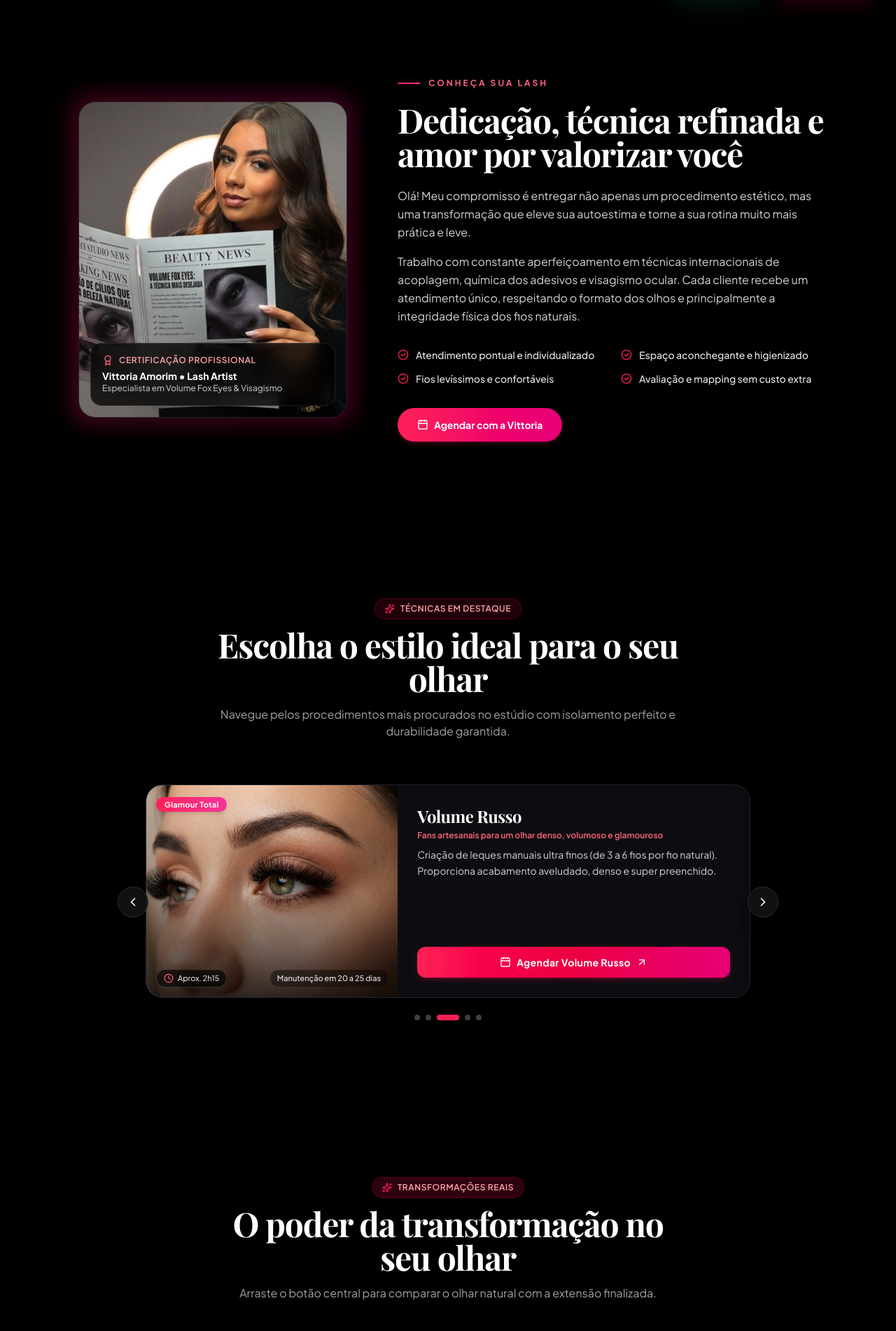
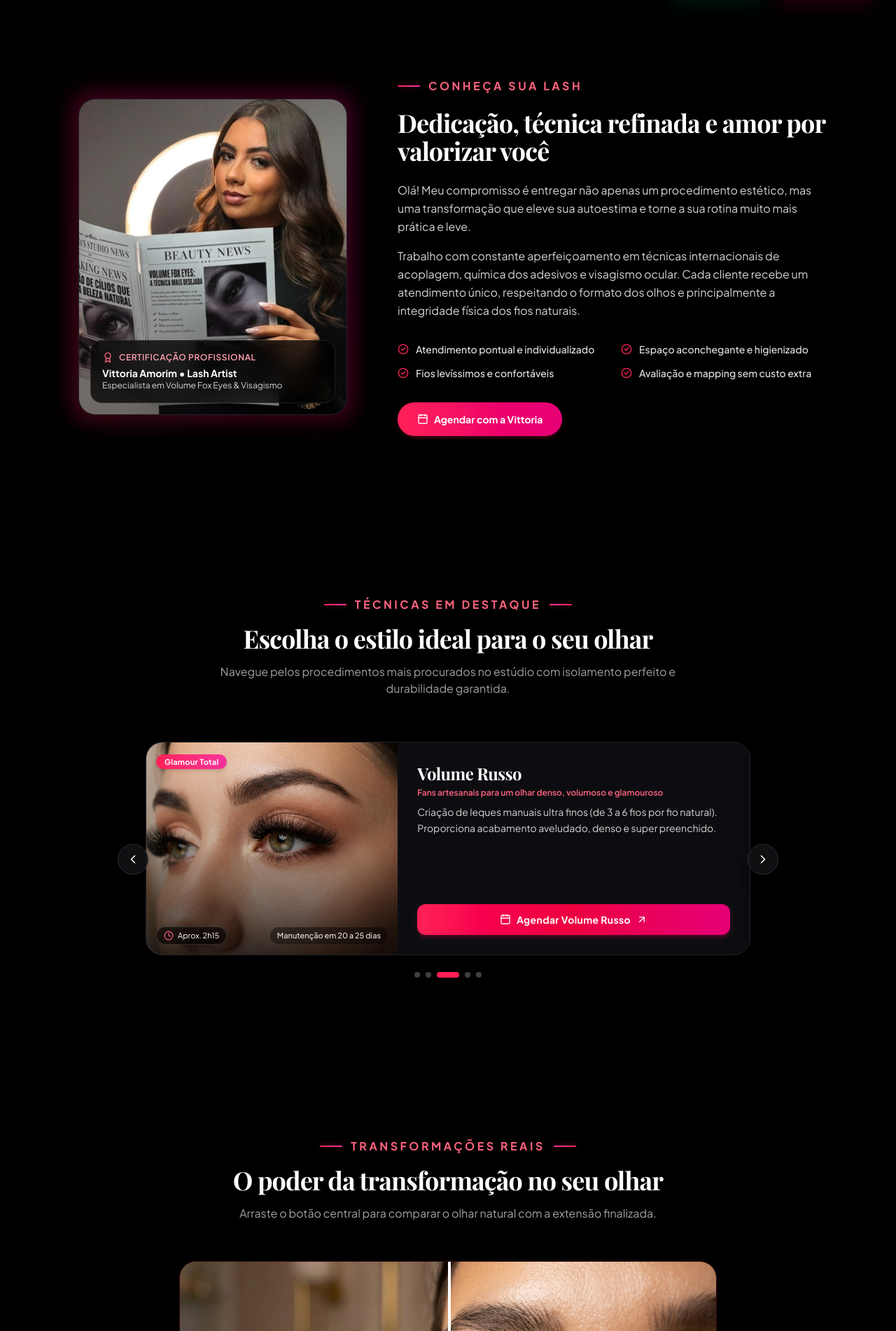
Before and after one commit to Luis9768/LashPage, a React (Vite) app: page / in a window 1280 px wide. Shown: the part 778-2680 px from the top of the page at 70% size. Built offline with nearby package versions, Linux system fonts and the light colour scheme; no server answers; a web font is replaced by a local one.

Commit message:
style: apply luxury editorial eyebrows, increase eyebrow font size and decrease headings across all sections

```diff
--- a/src/components/About.jsx
+++ b/src/components/About.jsx
@@ -47,15 +47,15 @@ export default function About() {
 
             {/* Editorial Luxury Eyebrow */}
             <div className="flex items-center gap-3 mb-5">
-              <span className="w-8 h-[2px] rounded-full bg-gradient-to-r from-rose-500 to-pink-500 shadow-[0_0_10px_rgba(244,63,94,0.4)]" />
-              <span className={`text-xs font-bold tracking-[0.25em] uppercase ${
+              <span className="w-8 h-[2px] rounded-full bg-gradient-to-r from-rose-500 to-pink-500 shadow-[0_0_10px_rgba(244,63,94,0.4)] flex-shrink-0" />
+              <span className={`text-sm sm:text-base font-bold tracking-[0.22em] uppercase ${
                 isDark ? 'text-rose-400' : 'text-rose-600'
               }`}>
                 Conheça sua Lash
               </span>
             </div>
 
-            <h2 className={`font-heading text-3xl sm:text-4xl lg:text-5xl font-bold mb-6 tracking-tight ${
+            <h2 className={`font-heading text-2xl sm:text-3xl lg:text-4xl font-bold mb-6 tracking-tight ${
               isDark ? 'text-white' : 'text-neutral-900'
             }`}>
               Dedicação, técnica refinada e amor por valorizar você
--- a/src/components/BeforeAfter.jsx
+++ b/src/components/BeforeAfter.jsx
@@ -1,7 +1,7 @@
 import React, { useState, useRef, useCallback } from 'react';
 import { useTheme } from '../context/ThemeContext';
 import { siteConfig } from '../config/siteConfig';
-import { Sparkles, MoveHorizontal, Star, Eye } from 'lucide-react';
+import { MoveHorizontal, Star, Eye } from 'lucide-react';
 
 export default function BeforeAfter() {
   const { isDark } = useTheme();
@@ -68,16 +68,18 @@ export default function BeforeAfter() {
 
         {/* Section Header */}
         <div className="text-center max-w-2xl mx-auto mb-14">
-          <div className={`inline-flex items-center gap-2 px-3.5 py-1.5 rounded-full text-xs font-semibold tracking-wider uppercase mb-3 ${
-            isDark
-              ? 'bg-rose-950/60 text-rose-300 border border-rose-800/40'
-              : 'bg-rose-100 text-rose-800 border border-rose-200'
-          }`}>
-            <Sparkles className="w-3.5 h-3.5 text-rose-500" />
-            <span>Transformações Reais</span>
+          {/* Editorial Luxury Eyebrow */}
+          <div className="inline-flex items-center justify-center gap-3 mb-4">
+            <span className="w-6 sm:w-8 h-[2px] rounded-full bg-gradient-to-r from-rose-500 to-pink-500 shadow-[0_0_8px_rgba(244,63,94,0.4)] flex-shrink-0" />
+            <span className={`text-sm sm:text-base font-bold tracking-[0.22em] uppercase ${
+              isDark ? 'text-rose-400' : 'text-rose-600'
+            }`}>
+              Transformações Reais
+            </span>
+            <span className="w-6 sm:w-8 h-[2px] rounded-full bg-gradient-to-l from-rose-500 to-pink-500 shadow-[0_0_8px_rgba(244,63,94,0.4)] flex-shrink-0" />
           </div>
 
-          <h2 className={`font-heading text-3xl sm:text-4xl lg:text-5xl font-bold mb-4 tracking-tight ${
+          <h2 className={`font-heading text-2xl sm:text-3xl lg:text-4xl font-bold mb-4 tracking-tight ${
             isDark ? 'text-white' : 'text-neutral-900'
           }`}>
             O poder da transformação no seu olhar
--- a/src/components/Differentials.jsx
+++ b/src/components/Differentials.jsx
@@ -21,16 +21,18 @@ export default function Differentials() {
 
         {/* Header */}
         <div className="text-center max-w-2xl mx-auto mb-14 sm:mb-18">
-          <div className={`inline-flex items-center gap-2 px-3.5 py-1.5 rounded-full text-xs font-semibold tracking-wider uppercase mb-3 ${
-            isDark
-              ? 'bg-rose-950/60 text-rose-300 border border-rose-800/40'
-              : 'bg-rose-100 text-rose-800 border border-rose-200'
-          }`}>
-            <Sparkles className="w-3.5 h-3.5 text-rose-500" />
-            <span>Por que escolher nosso atendimento</span>
+          {/* Editorial Luxury Eyebrow */}
+          <div className="inline-flex items-center justify-center gap-3 mb-4">
+            <span className="w-6 sm:w-8 h-[2px] rounded-full bg-gradient-to-r from-rose-500 to-pink-500 shadow-[0_0_8px_rgba(244,63,94,0.4)] flex-shrink-0" />
+            <span className={`text-sm sm:text-base font-bold tracking-[0.22em] uppercase ${
+              isDark ? 'text-rose-400' : 'text-rose-600'
+            }`}>
+              Por que escolher nosso atendimento
+            </span>
+            <span className="w-6 sm:w-8 h-[2px] rounded-full bg-gradient-to-l from-rose-500 to-pink-500 shadow-[0_0_8px_rgba(244,63,94,0.4)] flex-shrink-0" />
           </div>
 
-          <h2 className={`font-heading text-3xl sm:text-4xl lg:text-5xl font-bold mb-4 tracking-tight ${
+          <h2 className={`font-heading text-2xl sm:text-3xl lg:text-4xl font-bold mb-4 tracking-tight ${
             isDark ? 'text-white' : 'text-neutral-900'
           }`}>
             Cuidado milimétrico em cada detalhe
--- a/src/components/Faq.jsx
+++ b/src/components/Faq.jsx
@@ -1,7 +1,7 @@
 import React, { useState } from 'react';
 import { useTheme } from '../context/ThemeContext';
 import { siteConfig } from '../config/siteConfig';
-import { ChevronDown, HelpCircle, Sparkles } from 'lucide-react';
+import { ChevronDown } from 'lucide-react';
 
 export default function Faq() {
   const { isDark } = useTheme();
@@ -17,16 +17,18 @@ export default function Faq() {
 
         {/* Header */}
         <div className="text-center max-w-2xl mx-auto mb-14">
-          <div className={`inline-flex items-center gap-2 px-3.5 py-1.5 rounded-full text-xs font-semibold tracking-wider uppercase mb-3 ${
-            isDark
-              ? 'bg-rose-950/60 text-rose-300 border border-rose-800/40'
-              : 'bg-rose-100 text-rose-800 border border-rose-200'
-          }`}>
-            <HelpCircle className="w-3.5 h-3.5 text-rose-500" />
-            <span>Tire Todas as Suas Dúvidas</span>
+          {/* Editorial Luxury Eyebrow */}
+          <div className="inline-flex items-center justify-center gap-3 mb-4">
+            <span className="w-6 sm:w-8 h-[2px] rounded-full bg-gradient-to-r from-rose-500 to-pink-500 shadow-[0_0_8px_rgba(244,63,94,0.4)] flex-shrink-0" />
+            <span className={`text-sm sm:text-base font-bold tracking-[0.22em] uppercase ${
+              isDark ? 'text-rose-400' : 'text-rose-600'
+            }`}>
+              Tire Todas as Suas Dúvidas
+            </span>
+            <span className="w-6 sm:w-8 h-[2px] rounded-full bg-gradient-to-l from-rose-500 to-pink-500 shadow-[0_0_8px_rgba(244,63,94,0.4)] flex-shrink-0" />
           </div>
 
-          <h2 className={`font-heading text-3xl sm:text-4xl lg:text-5xl font-bold mb-4 tracking-tight ${
+          <h2 className={`font-heading text-2xl sm:text-3xl lg:text-4xl font-bold mb-4 tracking-tight ${
             isDark ? 'text-white' : 'text-neutral-900'
           }`}>
             Perguntas Frequentes
--- a/src/components/Services.jsx
+++ b/src/components/Services.jsx
@@ -1,7 +1,7 @@
 import React, { useState, useRef, useEffect } from 'react';
 import { useTheme } from '../context/ThemeContext';
 import { siteConfig } from '../config/siteConfig';
-import { Clock, Calendar, Sparkles, ChevronLeft, ChevronRight, ArrowUpRight, ArrowRight, Eye, CheckCircle2 } from 'lucide-react';
+import { Clock, Calendar, ChevronLeft, ChevronRight, ArrowUpRight, ArrowRight, Eye, CheckCircle2 } from 'lucide-react';
 
 export default function Services({ onOpenCatalog }) {
   const { isDark } = useTheme();
@@ -62,16 +62,18 @@ export default function Services({ onOpenCatalog }) {
 
         {/* Section Header */}
         <div className="text-center max-w-2xl mx-auto mb-12 sm:mb-16">
-          <div className={`inline-flex items-center gap-2 px-3.5 py-1.5 rounded-full text-xs font-semibold tracking-wider uppercase mb-3 ${
-            isDark
-              ? 'bg-rose-950/40 text-rose-300 border border-rose-800/40'
-              : 'bg-rose-100 text-rose-800 border border-rose-200'
-          }`}>
-            <Sparkles className="w-3.5 h-3.5 text-rose-500" />
-            <span>Técnicas em Destaque</span>
+          {/* Editorial Luxury Eyebrow */}
+          <div className="inline-flex items-center justify-center gap-3 mb-4">
+            <span className="w-6 sm:w-8 h-[2px] rounded-full bg-gradient-to-r from-rose-500 to-pink-500 shadow-[0_0_8px_rgba(244,63,94,0.4)] flex-shrink-0" />
+            <span className={`text-sm sm:text-base font-bold tracking-[0.22em] uppercase ${
+              isDark ? 'text-rose-400' : 'text-rose-600'
+            }`}>
+              Técnicas em Destaque
+            </span>
+            <span className="w-6 sm:w-8 h-[2px] rounded-full bg-gradient-to-l from-rose-500 to-pink-500 shadow-[0_0_8px_rgba(244,63,94,0.4)] flex-shrink-0" />
           </div>
 
-          <h2 className={`font-heading text-3xl sm:text-4xl lg:text-5xl font-bold mb-4 tracking-tight ${
+          <h2 className={`font-heading text-2xl sm:text-3xl lg:text-4xl font-bold mb-4 tracking-tight ${
             isDark ? 'text-white' : 'text-neutral-900'
           }`}>
             Escolha o estilo ideal para o seu olhar
--- a/src/components/views/CatalogView.jsx
+++ b/src/components/views/CatalogView.jsx
@@ -62,11 +62,17 @@ export default function CatalogView({ onBack }) {
 
       {/* Hero Header of Catalog Page */}
       <div className="max-w-4xl mx-auto px-4 sm:px-6 pt-8 pb-6 text-center">
-        <span className="text-[10px] sm:text-xs font-bold uppercase tracking-[0.2em] text-rose-400 mb-2 inline-block">
-          Tabela Oficial de Procedimentos
-        </span>
+        <div className="inline-flex items-center justify-center gap-3 mb-2.5">
+          <span className="w-5 sm:w-7 h-[2px] rounded-full bg-gradient-to-r from-rose-500 to-pink-500 shadow-[0_0_8px_rgba(244,63,94,0.4)] flex-shrink-0" />
+          <span className={`text-sm sm:text-base font-bold uppercase tracking-[0.22em] ${
+            isDark ? 'text-rose-400' : 'text-rose-600'
+          }`}>
+            Tabela Oficial de Procedimentos
+          </span>
+          <span className="w-5 sm:w-7 h-[2px] rounded-full bg-gradient-to-l from-rose-500 to-pink-500 shadow-[0_0_8px_rgba(244,63,94,0.4)] flex-shrink-0" />
+        </div>
 
-        <h1 className={`font-heading text-2xl sm:text-4xl font-extrabold tracking-tight mb-2.5 ${
+        <h1 className={`font-heading text-2xl sm:text-3xl font-extrabold tracking-tight mb-2.5 ${
           isDark ? 'text-white' : 'text-neutral-900'
         }`}>
           Catálogo de Técnicas & Cílios
--- a/src/components/views/LocationView.jsx
+++ b/src/components/views/LocationView.jsx
@@ -57,11 +57,17 @@ export default function LocationView({ onBack }) {
 
       {/* Hero Header */}
       <div className="max-w-4xl mx-auto px-4 sm:px-6 pt-8 pb-6 text-center">
-        <span className="text-[10px] sm:text-xs font-bold uppercase tracking-[0.2em] text-rose-400 mb-2 inline-block">
-          Centro de Santo André
-        </span>
+        <div className="inline-flex items-center justify-center gap-3 mb-2.5">
+          <span className="w-5 sm:w-7 h-[2px] rounded-full bg-gradient-to-r from-rose-500 to-pink-500 shadow-[0_0_8px_rgba(244,63,94,0.4)] flex-shrink-0" />
+          <span className={`text-sm sm:text-base font-bold uppercase tracking-[0.22em] ${
+            isDark ? 'text-rose-400' : 'text-rose-600'
+          }`}>
+            Centro de Santo André
+          </span>
+          <span className="w-5 sm:w-7 h-[2px] rounded-full bg-gradient-to-l from-rose-500 to-pink-500 shadow-[0_0_8px_rgba(244,63,94,0.4)] flex-shrink-0" />
+        </div>
 
-        <h1 className={`font-heading text-2xl sm:text-4xl font-extrabold tracking-tight mb-2.5 ${
+        <h1 className={`font-heading text-2xl sm:text-3xl font-extrabold tracking-tight mb-2.5 ${
           isDark ? 'text-white' : 'text-neutral-900'
         }`}>
           Como Chegar ao Studio
```
Also changed, not shown: src/components/LocationSection.jsx (+11 -9 lines), src/components/Testimonials.jsx (+11 -9 lines).
